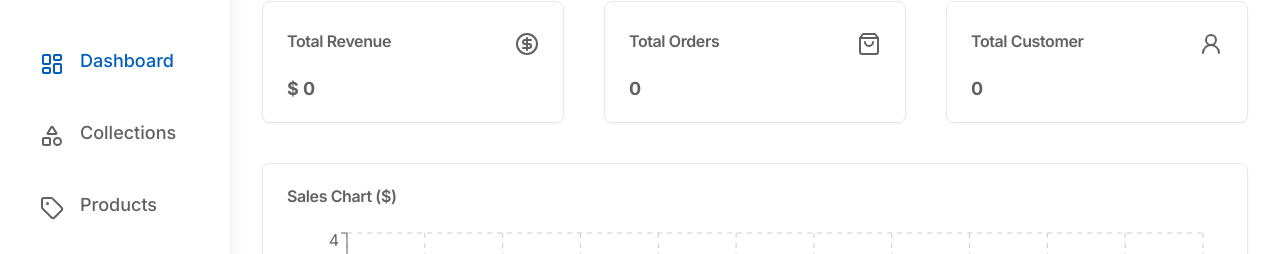
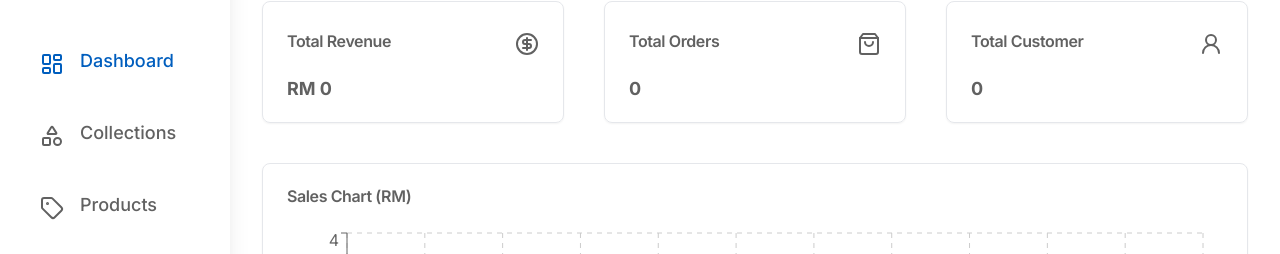
Before and after one commit to DamaineN/adminside, a Next.js app: page / in a window 1280 px wide. Shown: the part 110-364 px from the top of the page. Built offline with nearby package versions, Linux system fonts and the light colour scheme; no server answers; the database is empty.

Commit message:
added RM

```diff
--- a/app/(dashboard)/page.tsx
+++ b/app/(dashboard)/page.tsx
@@ -27,7 +27,7 @@ export default async function Home() {
             <CircleDollarSign className="max-sm:hidden" />
           </CardHeader>
           <CardContent>
-            <p className="text-body-bold">$ {totalRevenue}</p>
+            <p className="text-body-bold">RM {totalRevenue}</p>
           </CardContent>
         </Card>
 
@@ -54,7 +54,7 @@ export default async function Home() {
 
       <Card className="mt-10">
         <CardHeader>
-          <CardTitle>Sales Chart ($)</CardTitle>
+          <CardTitle>Sales Chart (RM)</CardTitle>
         </CardHeader>
         <CardContent>
           <SalesChart data={graphData} />
--- a/components/orders/OrderColumn.tsx
+++ b/components/orders/OrderColumn.tsx
@@ -28,7 +28,7 @@ export const columns: ColumnDef<OrderColumnType>[] = [
   },
   {
     accessorKey: "totalAmount",
-    header: "Total ($)",
+    header: "Total (RM)",
   },
   {
     accessorKey: "createdAt",
--- a/components/products/ProductColumn.tsx
+++ b/components/products/ProductColumn.tsx
@@ -28,11 +28,11 @@ export const columns: ColumnDef<ProductType>[] = [
   },
   {
     accessorKey: "price",
-    header: "Price ($)",
+    header: "Price (RM)",
   },
   {
     accessorKey: "expense",
-    header: "Expense ($)",
+    header: "Expense (RM)",
   },
   {
     id: "actions",
--- a/components/products/ProductForm.tsx
+++ b/components/products/ProductForm.tsx
@@ -199,7 +199,7 @@ const ProductForm: React.FC<ProductFormProps> = ({ initialData }) => {
               name="price"
               render={({ field }) => (
                 <FormItem>
-                  <FormLabel>Price ($)</FormLabel>
+                  <FormLabel>Price (RM)</FormLabel>
                   <FormControl>
                     <Input
                       type="number"
@@ -217,7 +217,7 @@ const ProductForm: React.FC<ProductFormProps> = ({ initialData }) => {
               name="expense"
               render={({ field }) => (
                 <FormItem>
-                  <FormLabel>Expense ($)</FormLabel>
+                  <FormLabel>Expense (RM)</FormLabel>
                   <FormControl>
                     <Input
                       type="number"
```
